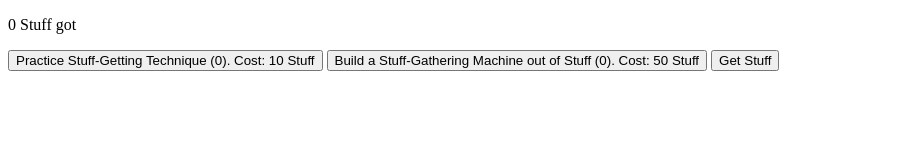
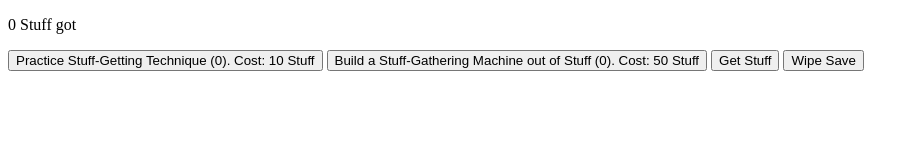
Before and after one commit to JohnnyMski/clickerGame, a plain HTML site: page index.html in a window 1280 px wide. Shown: the whole page, without its empty margins (0-919 px from the left). Drawn offline with Linux system fonts and the light colour scheme.

Commit message:
wipe save feature

```diff
--- a/index.html
+++ b/index.html
@@ -11,6 +11,7 @@
     <button id="upgradeStuff" onclick="upgradeStuff()">Practice Stuff-Getting Technique (0). Cost: 10 Stuff</button>
     <button id="getMachine" onclick="buyStuffMachine()">Build a Stuff-Gathering Machine out of Stuff (0). Cost: 50 Stuff</button>
     <button onclick="getStuff(0)">Get Stuff</button>
+    <button onclick="wipeSave()">Wipe Save</button>
 
 
 
--- a/main.js
+++ b/main.js
@@ -44,8 +44,24 @@ function buyStuffMachine() {
     }
 }
 
+function wipeSave() {
+    gameData.update =0;
+    gameData.stuff = 0;
+    gameData.stuffPerClick = 1;
+    gameData.stuffUpgradeCost = 10;
+    gameData.stuffUpgradeAmount = 0;
+    gameData.stuffMachineCost = 50;
+    gameData.stuffMachineAmount = 0;
+    gameData.stuffMachineOutput = 1;
+    gameData.idleStuff = 0;
+    localStorage.setItem("stuffClickerSave", JSON.stringify(gameData));
+    document.getElementById("stuffGot").innerHTML = gameData.stuff + " Stuff got";
+    document.getElementById("upgradeStuff").innerHTML = "Practice Stuff-Getting Technique (" + gameData.stuffUpgradeAmount + "). Cost: " + gameData.stuffUpgradeCost + " stuff";
+    document.getElementById("getMachine").innerHTML = "Build a Stuff-Gathering Machine out of Stuff (" + gameData.stuffMachineAmount + "). Cost: " + gameData.stuffMachineCost + " Stuff";
+}
+
 var mainGameLoop = window.setInterval(function () {
-    var diff = Date.now() - gameData.lastTick;
+    diff = Date.now() - gameData.lastTick;
     gameData.lastTick = Date.now();
     gameData.stuff += gameData.idleStuff * (diff / 1000);
 }, 1000)
```
